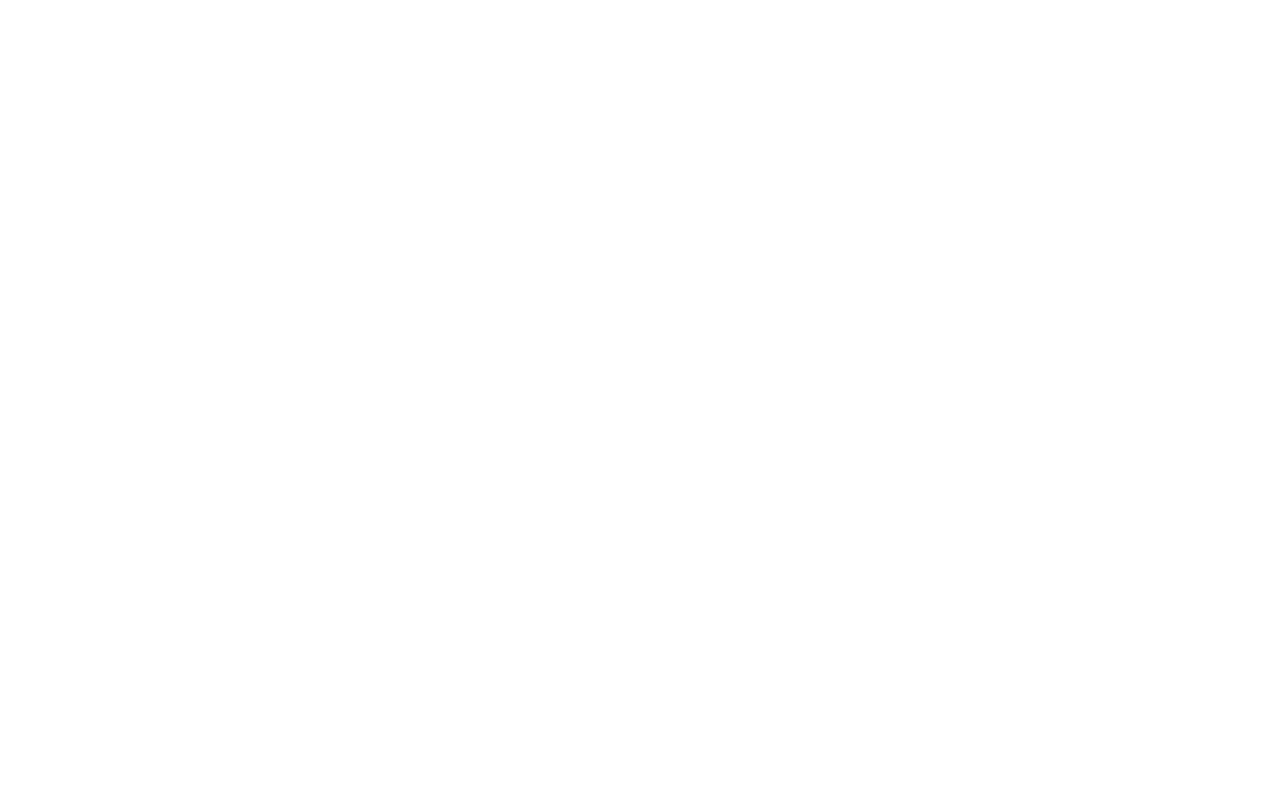
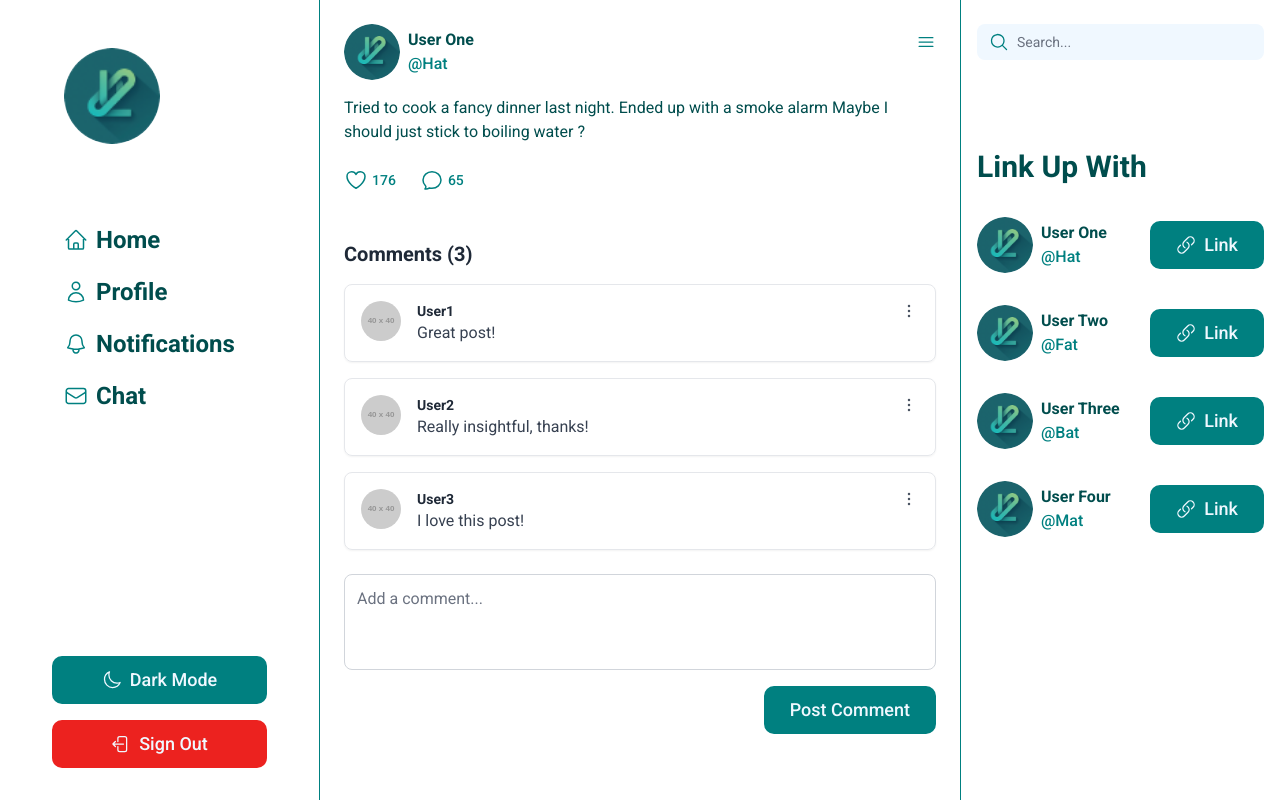
Before and after one commit to zainmo11/lynkus, a React (Vite) app in the folder client/: page /post/0 in a window 1280 px wide. Before the commit this address had no page. Built offline with nearby package versions, Linux system fonts and the light colour scheme.

Commit message:
page details

```diff
--- a/client/src/App.jsx
+++ b/client/src/App.jsx
@@ -5,6 +5,7 @@
 import { useDispatch } from "react-redux";
 import { useEffect } from "react";
 import { setTheme } from "./store/themeSlice";
+import PostDetailsPage from "./pages/PostDetailsPage.jsx";
 
 function App() {
   const dispatch = useDispatch();
@@ -29,6 +30,7 @@
       <Routes>
         <Route element={<Layout />}>
           <Route index element={<HomePage />} />
+          <Route path="/post/:postId" element={<PostDetailsPage />} />
           <Route path="/profile" element={<ProfilePage />} />
         </Route>
       </Routes>
--- a/client/src/components/Buttons.jsx
+++ b/client/src/components/Buttons.jsx
@@ -1,11 +1,12 @@
 /* eslint-disable react/prop-types */
 import { Button } from "flowbite-react";
 
-export const DefaultButton = ({ Icon, label, onClick }) => {
+export const DefaultButton = ({ type, Icon, label, onClick }) => {
   return (
     <Button
       className="bg-button-default hover:bg-button-hover border-button-default hover:border-button-hover border-[2px] xl:px-2 rounded-[10px] focus:ring-0"
       onClick={onClick}
+      type={type}
     >
       <div className="flex items-center font-medium text-sm xl:text-lg text-dark-primaryText">
         {Icon && <Icon className="size-4 xl:size-5 mr-2" />}
--- a/client/src/components/Post.jsx
+++ b/client/src/components/Post.jsx
@@ -1,12 +1,11 @@
-/* eslint-disable react/prop-types */
-import { useDispatch } from "react-redux";
+import {useDispatch, useSelector} from "react-redux";
+import { Link } from "react-router-dom";
 import Head from "./Head";
 import { useState } from "react";
 import { likePost, togglePost, toggleLikedPosts } from "../store/postSlice";
 import { HeartIcon, ChatBubbleOvalLeftIcon } from "@heroicons/react/24/outline";
 import {
     HeartIcon as HeartSolid,
-  ChatBubbleOvalLeftIcon as ChatBubbleOvalLeftSolid,
     Bars3Icon,
 } from "@heroicons/react/24/solid";
 
@@ -23,6 +22,8 @@
               }) {
     const dispatch = useDispatch();
     const [show, setShow] = useState(false);
+    const post = useSelector((state) => state.post.posts[index]);
+    const { likes: currentLikes, postLiked: currentPostLiked } = post;
 
     return (
         <div className="w-full">
@@ -61,35 +62,43 @@
                 {body}
             </div>
             {postImg && (
-        <div className="w-full h-96">
+                <div className="w-full h-96 flex justify-center items-center">
+                    <Link to={`/post/${index}`}>
                         <img
                             src={postImg}
-            className="w-full h-full object-cover"
-            alt="Logo"
+                            className="w-full h-auto max-w-xs object-cover"
+                            alt="Post"
+                            loading="lazy"
+                            decoding="async"
                         />
+                    </Link>
                 </div>
             )}
-      <div className="w-full py-4 flex items-center justify-start gap-10">
-        <div className=" flex items-center justify-between gap-2">
+            <div className="w-full py-4 flex items-center justify-start gap-6"> {/* Adjusted gap here */}
+                {/* Like Section */}
+                <div className="flex items-center gap-1"> {/* Adjusted gap here */}
                     <button
-            className="text-button-default  hover:text-button-hover"
+                        className="text-button-default hover:text-button-hover"
                         onClick={() => {
-              dispatch(likePost(index));
-              dispatch(toggleLikedPosts(index));
+                            dispatch(likePost(index)); // Dispatch the likePost action
                         }}
                     >
-            <HeartIcon className={`size-6 ${postLiked ? "hidden" : "block"}`} />
+                        <HeartIcon className={`size-6 ${currentPostLiked ? "hidden" : "block"}`}/>
                         <HeartSolid
-              className={`size-6 ${postLiked ? "block" : "hidden"}`}
+                            className={`size-6 ${currentPostLiked ? "block" : "hidden"}`}
                         />
                     </button>
-          <p className="text-sm font-medium text-button-default">{likes}</p>
+                    <p className="text-sm font-medium text-button-default">{currentLikes}</p>
                 </div>
-        <div className=" flex items-center justify-between gap-2">
+
+                {/* Comments Section */}
+                <div className="flex items-center gap-1"> {/* Adjusted gap here */}
+                    <Link to={`/post/${index}`} className='flex items-center'>
                         <button className="text-button-default hover:text-button-hover">
-            <ChatBubbleOvalLeftIcon className="size-6" />
+                            <ChatBubbleOvalLeftIcon className="size-6"/>
                         </button>
-          <p className="text-sm font-medium text-button-default">{commemts}</p>
+                    </Link>
+                    <p className="text-sm font-medium text-button-default items-center">{commemts}</p>
                 </div>
             </div>
         </div>
--- /dev/null
+++ b/client/src/pages/PostDetailsPage.jsx
@@ -0,0 +1,148 @@
+/* eslint-disable react/prop-types */
+import {useEffect, useRef, useState} from "react";
+import Post from "../components/Post";
+import { useParams } from "react-router-dom";
+import { useSelector } from "react-redux";
+import { DefaultButton } from "../components/Buttons.jsx";
+import { EllipsisVerticalIcon } from '@heroicons/react/24/outline'; // Updated import
+
+function PostDetailsPage() {
+    const { postId } = useParams();
+    const [comments, setComments] = useState([
+        { id: 1, text: "Great post!", user: "User1" },
+        { id: 2, text: "Really insightful, thanks!", user: "User2" },
+        { id: 3, text: "I love this post!", user: "User3" },
+    ]); // Sample comment data
+
+    const [newComment, setNewComment] = useState("");
+    const [optionsOpen, setOptionsOpen] = useState(null); // Track which comment's options are open
+    const posts = useSelector((state) => state.post.posts);
+
+    const postDetails = posts[postId];
+
+    // Function to handle new comment submission
+    const handleCommentSubmit = (e) => {
+        e.preventDefault();
+        if (newComment.trim()) {
+            const newCommentData = {
+                id: comments.length + 1,
+                text: newComment,
+                user: "CurrentUser",
+            };
+            setComments([...comments, newCommentData]);
+            setNewComment("");
+        }
+    };
+
+    // Function to delete a comment
+    const handleDeleteComment = (id) => {
+        setComments(comments.filter(comment => comment.id !== id));
+        setOptionsOpen(null); // Close the options menu after deletion
+    };
+
+    // Function to open the options menu for a specific comment
+    const toggleOptionsMenu = (id) => {
+        setOptionsOpen(optionsOpen === id ? null : id);
+    };
+
+    const optionsMenuRef = useRef(null);
+
+    // Handle clicks outside the options menu
+    useEffect(() => {
+        const handleClickOutside = (event) => {
+            if (optionsMenuRef.current && !optionsMenuRef.current.contains(event.target)) {
+                setOptionsOpen(null);
+            }
+        };
+
+        document.addEventListener("mousedown", handleClickOutside);
+        return () => {
+            document.removeEventListener("mousedown", handleClickOutside);
+        };
+    }, []);
+
+    return (
+        <div className="w-full max-h-screen bg-light-background dark:bg-dark-background md:col-span-7 lg:col-span-4 overflow-y-auto hide-scrollbar pt-6 px-6">
+            {/* Post component */}
+            <Post
+                username={postDetails.username}
+                name={postDetails.name}
+                profileImg={postDetails.profileImg}
+                body={postDetails.body}
+                postImg={postDetails.postImg}
+                likes={postDetails.likes}
+                comments={postDetails.comments}
+                postLiked={postDetails.postLiked}
+                index={postId}
+                commemts={postDetails.comments}
+            />
+
+            {/* Comments Section */}
+            <div className="comments-section mt-8">
+                <h2 className="text-xl mb-4 text-gray-800 dark:text-gray-200 font-bold">
+                    Comments ({Array.isArray(comments) ? comments.length : 0})
+                </h2>
+
+                {comments.map((comment) => (
+                    <div
+                        key={comment.id}
+                        className="comment mb-4 p-4 border border-gray-200 rounded-lg shadow-sm bg-light-primaryBackground dark:bg-dark-primaryBackground flex items-start relative"
+                    >
+                        {/* User Icon */}
+                        <img
+                            src="https://via.placeholder.com/40"
+                            alt={`${comment.user}'s avatar`}
+                            className="w-10 h-10 rounded-full mr-4"
+                        />
+                        <div className="flex-grow">
+                            <p className="text-sm font-semibold text-gray-800 dark:text-gray-200">{comment.user}</p>
+                            <p className="text-base text-gray-700 dark:text-gray-300">{comment.text}</p>
+                        </div>
+
+                        {/* Options Menu */}
+                        <div className="relative" ref={optionsMenuRef}>
+                            <button
+                                onClick={() => toggleOptionsMenu(comment.id)}
+                                className="ml-4 text-gray-600"
+                                aria-label="Options"
+                            >
+                                <EllipsisVerticalIcon className="w-5 h-5" />
+                            </button>
+                            {optionsOpen === comment.id && (
+                                <div className="absolute right-0 mt-2 w-40 bg-white border border-gray-200 rounded-md shadow-lg z-10">
+                                    <ul className="py-1">
+                                        {/* Options based on user */}
+                                        {comment.user === "CurrentUser" ? (
+                                            <>
+                                                <li className="px-4 py-2 hover:bg-gray-100 cursor-pointer" onClick={() => handleDeleteComment(comment.id)}>Delete</li>
+                                                <li className="px-4 py-2 hover:bg-gray-100 cursor-pointer">Modify</li>
+                                            </>
+                                        ) : (
+                                            <li className="px-4 py-2 hover:bg-gray-100 cursor-pointer" onClick={() => handleDeleteComment(comment.id)}>Delete</li>
+                                        )}
+                                    </ul>
+                                </div>
+                            )}
+                        </div>
+                    </div>
+                ))}
+
+                {/* Add Comment Form */}
+                <form onSubmit={handleCommentSubmit} className="add-comment-form mt-6 flex flex-col gap-4">
+                    <textarea
+                        value={newComment}
+                        onChange={(e) => setNewComment(e.target.value)}
+                        className="p-3 border border-gray-300 rounded-lg resize-none h-24 focus:outline-none focus:border-blue-500 transition-colors"
+                        placeholder="Add a comment..."
+                        required
+                    ></textarea>
+                    <div className="flex justify-end">
+                        <DefaultButton type="submit" label="Post Comment"/>
+                    </div>
+                </form>
+            </div>
+        </div>
+    );
+}
+
+export default PostDetailsPage;
--- a/client/src/store/postSlice.js
+++ b/client/src/store/postSlice.js
@@ -151,8 +151,13 @@
         !state.posts[action.payload].showPost;
     },
     likePost: (state, action) => {
-      state.posts[action.payload].postLiked =
-        !state.posts[action.payload].postLiked;
+      const post = state.posts[action.payload];
+      if (post.postLiked) {
+        post.likes--;
+      } else {
+        post.likes++;
+      }
+      post.postLiked = !post.postLiked;
     },
     toggleLikedPosts: (state, action) => {
       state.likedPosts[action.payload].postLiked =
```
Lines whose indentation alone changed are shown as unchanged.
